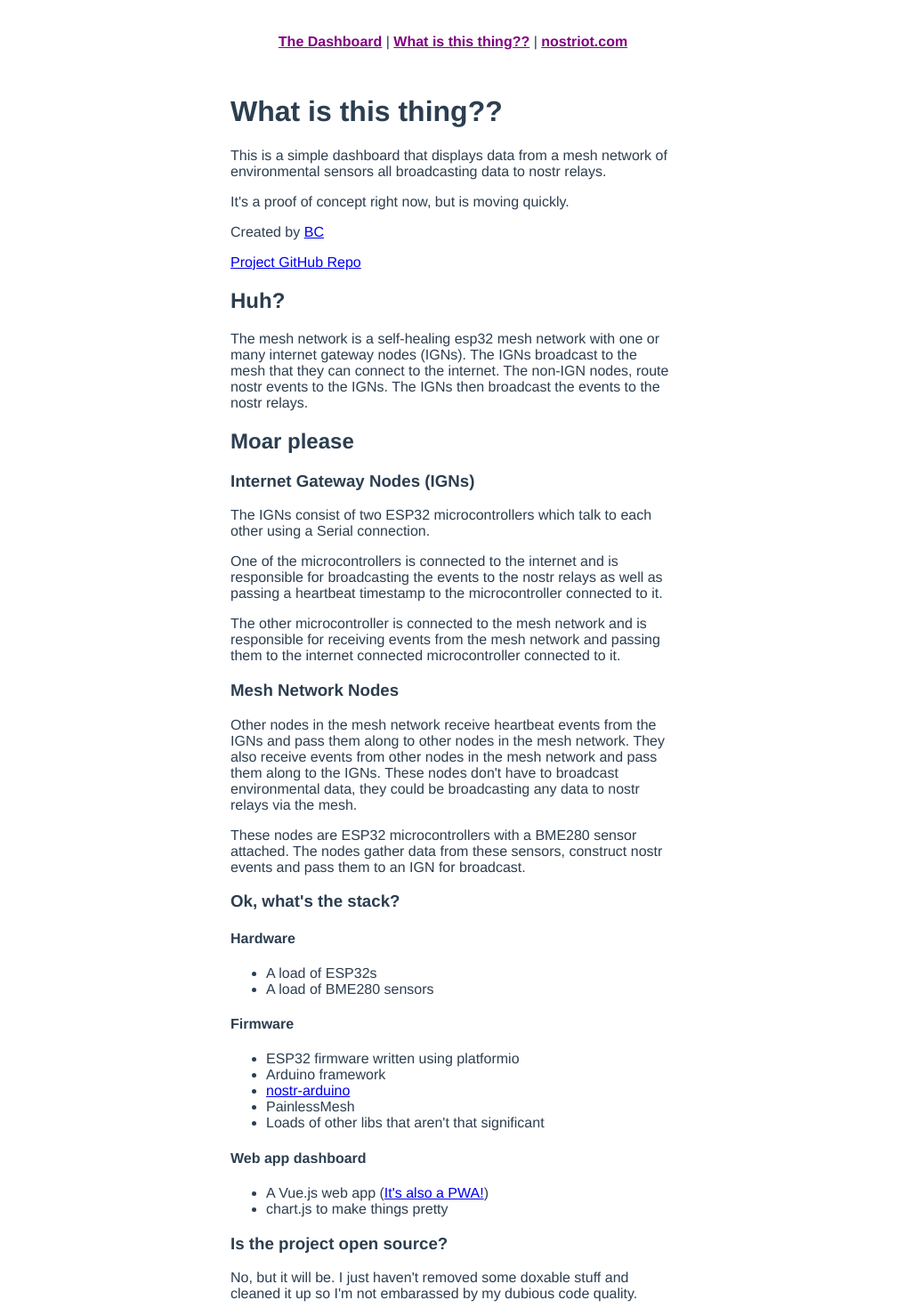
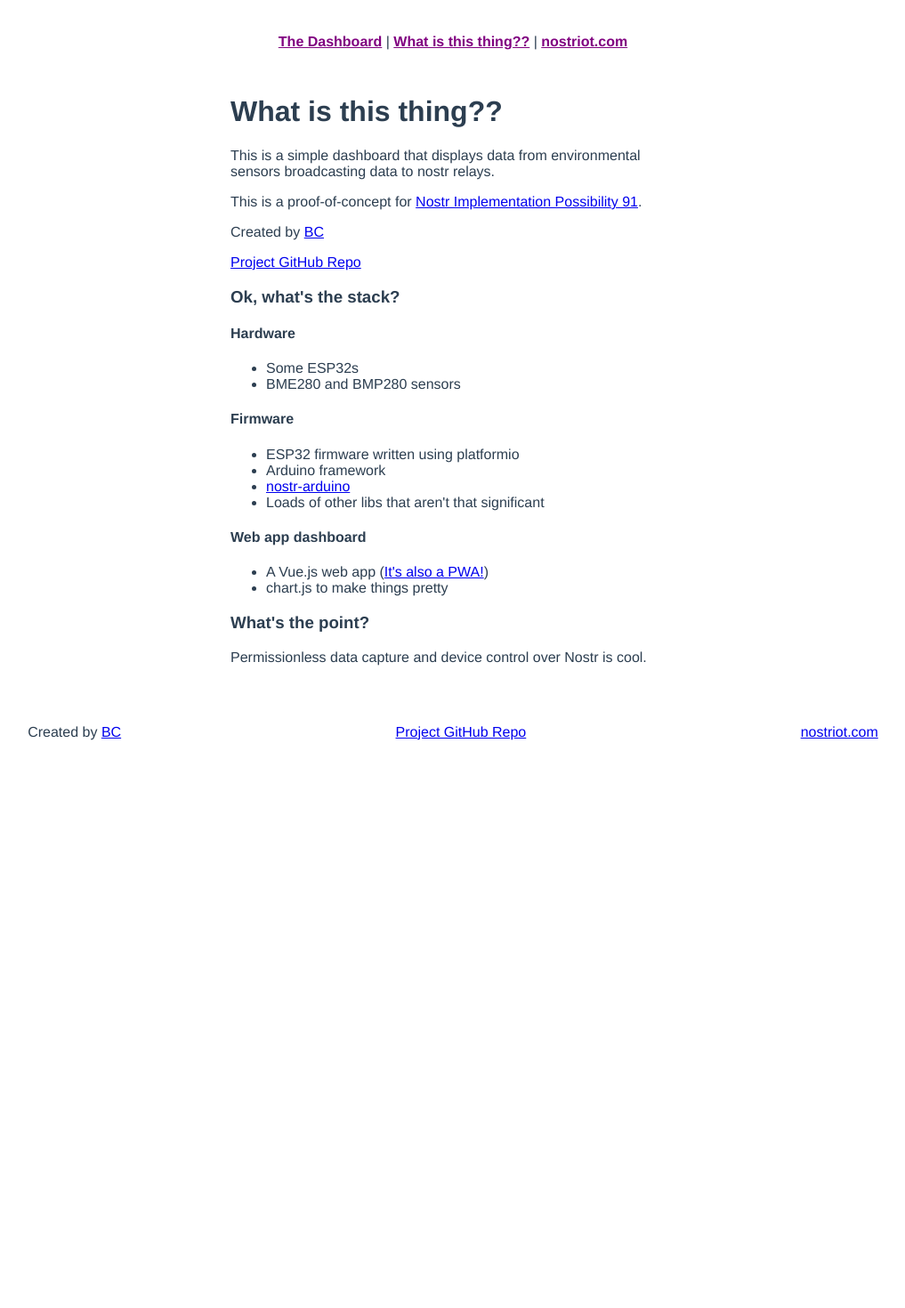
Before and after one commit to blackcoffeexbt/nostr-weather-dashboard, a Vue app: page /about in a window 1280 px wide. Shown: the top 1470 px of the page at 89% size, without its empty margins (131-1148 px from the left). After the commit the page ends 882 px from the top, so only its background shows below. Built offline with nearby package versions, Linux system fonts and the light colour scheme.

Commit message:
Updated about page to be more relevant for NIP 91

```diff
--- a/src/views/About.vue
+++ b/src/views/About.vue
@@ -2,11 +2,11 @@
   <div class="container">
     <div class="about">
     <h1>What is this thing??</h1>
-    <p>This is a simple dashboard that displays data from a mesh network of environmental sensors all broadcasting data to nostr relays.</p>
-    <p>It's a proof of concept right now, but is moving quickly.</p>
+    <p>This is a simple dashboard that displays data from environmental sensors broadcasting data to nostr relays.</p>
+    <p>This is a proof-of-concept for <a href="https://github.com/nostr-protocol/nips/blob/iot/91.md" target="_blank">Nostr Implementation Possibility 91</a>.</p>
     <p>Created by <a href="https://iris.to/npub1dqepr0g4t3ahvnjtnxazvws4rkqjpxl854n29wcew8wph0fmw90qlsmmgt">BC</a></p>
     <p><a href="https://github.com/blackcoffeexbt/nostr-weather-dashboard">Project GitHub Repo</a></p>
-    <h2>Huh?</h2>
+    <!-- <h2>Huh?</h2>
     <p>The mesh network is a self-healing esp32 mesh network with one or many internet gateway nodes (IGNs). The IGNs broadcast to the mesh that they
       can connect to the internet. The non-IGN nodes, route nostr events to the IGNs. The IGNs then broadcast the events to the nostr relays.</p>
     <h2>Moar please</h2>
@@ -17,18 +17,18 @@
     <h3>Mesh Network Nodes</h3>
     <p>Other nodes in the mesh network receive heartbeat events from the IGNs and pass them along to other nodes in the mesh network. They also receive events from other nodes in the mesh network and pass them along to the IGNs. These nodes don't have to broadcast environmental data, they could be broadcasting any data to nostr relays via the mesh.</p>
     <p>These nodes are ESP32 microcontrollers with a BME280 sensor attached. The nodes gather data from these sensors, construct nostr events and pass them to an IGN for broadcast.</p>
+    -->
     <h3>Ok, what's the stack?</h3>
     <h4>Hardware</h4>
     <ul>
-        <li>A load of ESP32s</li>
-        <li>A load of BME280 sensors</li>
+        <li>Some ESP32s</li>
+        <li>BME280 and BMP280 sensors</li>
     </ul>
     <h4>Firmware</h4>
     <ul>
       <li>ESP32 firmware written using platformio</li>
         <li>Arduino framework</li>
         <li><a href="https://registry.platformio.org/libraries/lnbits/Nostr">nostr-arduino</a></li>
-        <li>PainlessMesh</li>
         <li>Loads of other libs that aren't that significant</li>
     </ul>
     <h4>Web app dashboard</h4>
@@ -36,11 +36,11 @@
       <li>A Vue.js web app (<a href="https://www.forbes.com/sites/antoniopequenoiv/2023/06/26/jack-dorsey-backed-damus-removed-from-app-store-over-bitcoin-tipping-dispute/">It's also a PWA!</a>)</li>
       <li>chart.js to make things pretty</li>
       </ul>
-    <h3>Is the project open source?</h3>
-    <p>No, but it will be. I just haven't removed some doxable stuff and cleaned it up so I'm not embarassed by my dubious code quality.</p>
+    <!-- <h3>Is the project open source?</h3>
+    <p>No, but it will be. I just haven't removed some doxable stuff and cleaned it up so I'm not embarassed by my dubious code quality.</p> -->
 
     <h3>What's the point?</h3>
-    <p>Because I can and it's helping me to understand what's possible with <a href="https://nostriot.com">Nostr IoT</a>. Also, being able to permissionlessly publish environmental data from a mesh network to a federated system is very powerful.</p>
+    <p>Permissionless data capture and device control over Nostr is cool.</p>
 
   </div>
   </div>
```
